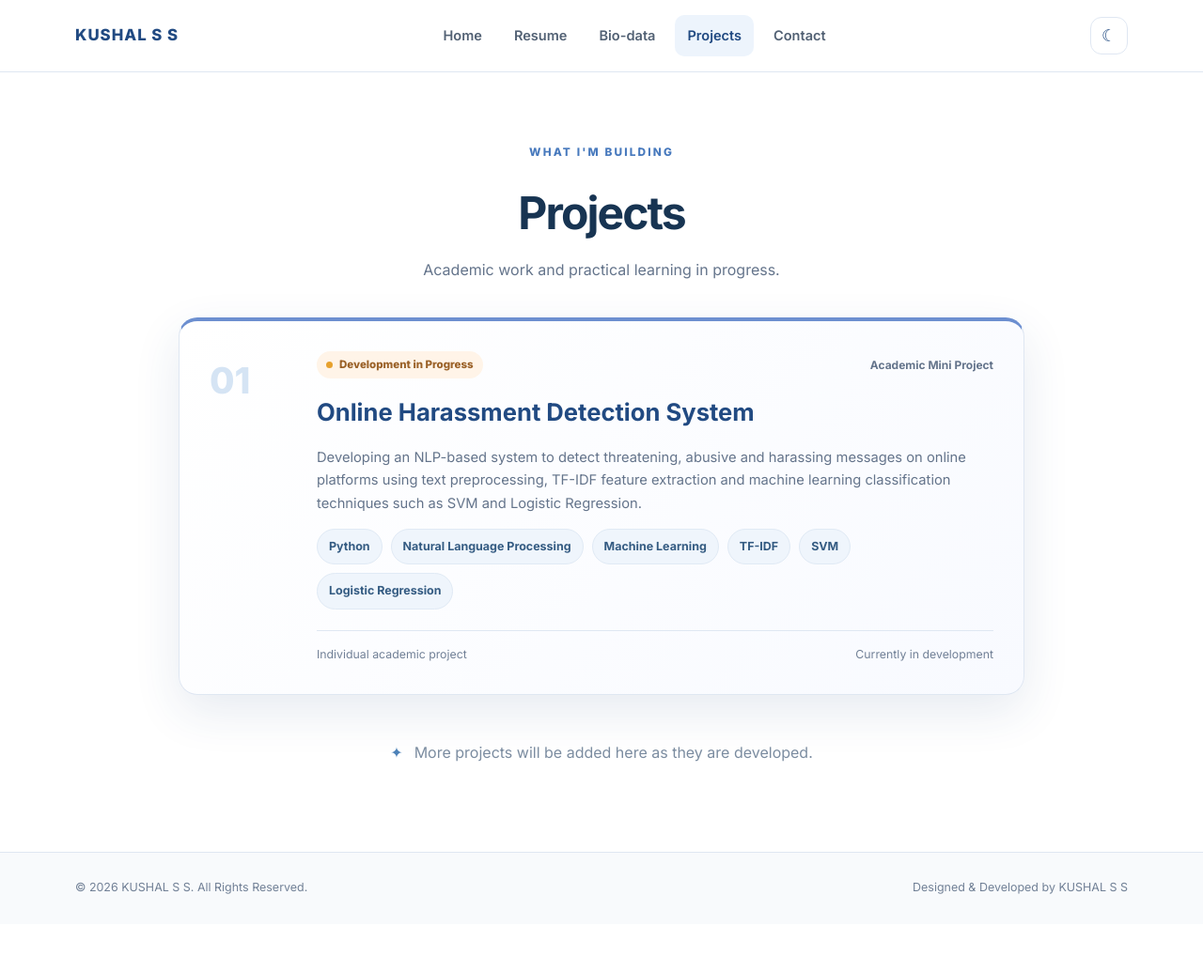
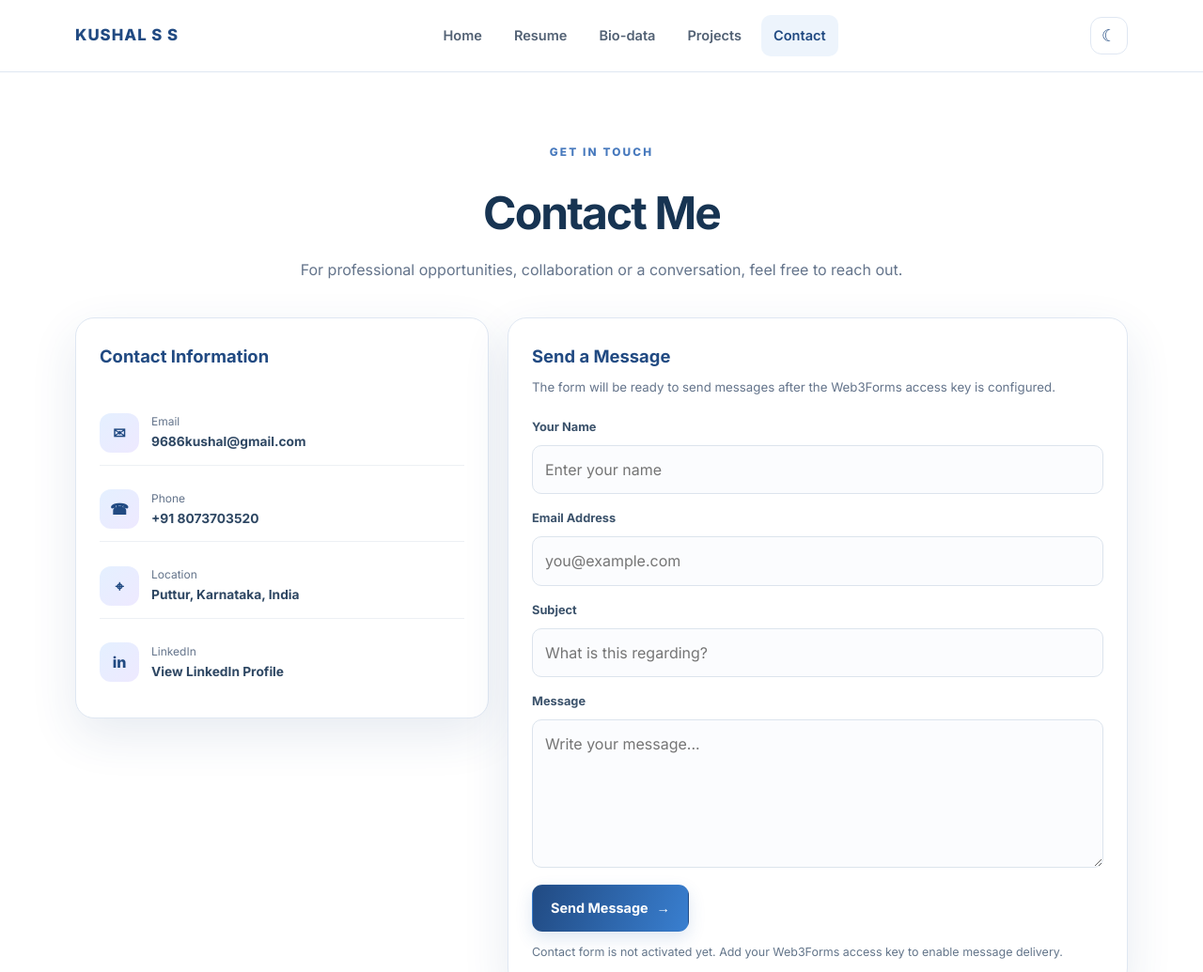
Before and after one commit to kushal714/kushal-portfolio, a plain HTML site: page contact.html in a window 1280 px wide. Shown: the top 1035 px of the page at 94% size. Before the commit the page ends 984 px from the top, so only its background shows below. Drawn offline with nearby package versions, Linux system fonts and the light colour scheme.

Commit message:
Update contact page content and structure

```diff
--- a/contact.html
+++ b/contact.html
@@ -4,9 +4,9 @@
 <head>
   <meta charset="UTF-8">
   <meta name="viewport" content="width=device-width, initial-scale=1.0">
-  <meta name="description" content="Academic project portfolio of Kushal S S.">
+  <meta name="description" content="Contact Kushal S S.">
 
-  <title>Projects | Kushal S S</title>
+  <title>Contact | Kushal S S</title>
 
   <link rel="preconnect" href="https://fonts.googleapis.com">
   <link rel="preconnect" href="https://fonts.gstatic.com" crossorigin>
@@ -43,8 +43,8 @@
         <li><a href="index.html">Home</a></li>
         <li><a href="resume.html">Resume</a></li>
         <li><a href="biodata.html">Bio-data</a></li>
-        <li><a class="active" href="projects.html">Projects</a></li>
-        <li><a href="contact.html">Contact</a></li>
+        <li><a href="projects.html">Projects</a></li>
+        <li><a class="active" href="contact.html">Contact</a></li>
       </ul>
 
       <button class="theme-toggle" type="button" aria-label="Toggle light and dark theme">
@@ -61,69 +61,152 @@
 
     <div class="page-heading reveal">
 
-      <p class="eyebrow">WHAT I'M BUILDING</p>
+      <p class="eyebrow">GET IN TOUCH</p>
 
-      <h1>Projects</h1>
+      <h1>Contact Me</h1>
 
-      <p>Academic work and practical learning in progress.</p>
+      <p>
+        For professional opportunities, collaboration or a conversation, feel free to reach out.
+      </p>
 
     </div>
 
-    <!-- Project Card -->
+    <div class="contact-layout">
 
-    <article class="project-card reveal">
+      <!-- Contact Information -->
 
-      <div class="project-number">01</div>
+      <section class="contact-info content-card reveal">
 
-      <div class="project-content">
+        <h2>Contact Information</h2>
 
-        <div class="project-topline">
+        <a class="contact-row" href="mailto:9686kushal@gmail.com">
 
-          <span class="status-pill">
-            <span class="status-dot"></span>
-            Development in Progress
+          <span class="contact-icon">✉</span>
+
+          <span>
+            <small>Email</small>
+            <strong>9686kushal@gmail.com</strong>
           </span>
 
-          <span class="project-type">Academic Mini Project</span>
+        </a>
+
+        <a class="contact-row" href="tel:+918073703520">
+
+          <span class="contact-icon">☎</span>
+
+          <span>
+            <small>Phone</small>
+            <strong>+91 8073703520</strong>
+          </span>
+
+        </a>
+
+        <div class="contact-row">
+
+          <span class="contact-icon">⌖</span>
+
+          <span>
+            <small>Location</small>
+            <strong>Puttur, Karnataka, India</strong>
+          </span>
 
         </div>
 
-        <h2>Online Harassment Detection System</h2>
+        <a class="contact-row"
+           href="https://www.linkedin.com/in/kushal-ss-b0852332a/"
+           target="_blank"
+           rel="noopener noreferrer">
 
-        <p>
-          Developing an NLP-based system to detect threatening, abusive and harassing messages on online platforms using text preprocessing, TF-IDF feature extraction and machine learning classification techniques such as SVM and Logistic Regression.
+          <span class="contact-icon">in</span>
+
+          <span>
+            <small>LinkedIn</small>
+            <strong>View LinkedIn Profile</strong>
+          </span>
+
+        </a>
+
+      </section>
+
+      <!-- Contact Form -->
+
+      <section class="content-card reveal">
+
+        <h2>Send a Message</h2>
+
+        <p class="form-intro">
+          The form will be ready to send messages after the Web3Forms access key is configured.
         </p>
 
-        <div class="tag-list">
+        <form id="contact-form" class="contact-form">
 
-          <span>Python</span>
-          <span>Natural Language Processing</span>
-          <span>Machine Learning</span>
-          <span>TF-IDF</span>
-          <span>SVM</span>
-          <span>Logistic Regression</span>
+          <label for="name">Your Name</label>
 
-        </div>
+          <input
+            id="name"
+            name="name"
+            type="text"
+            placeholder="Enter your name"
+            required
+            minlength="2"
+          >
 
-        <div class="project-foot">
+          <label for="email">Email Address</label>
 
-          <span>Individual academic project</span>
+          <input
+            id="email"
+            name="email"
+            type="email"
+            placeholder="you@example.com"
+            required
+          >
 
-          <span>Currently in development</span>
+          <label for="subject">Subject</label>
 
-        </div>
+          <input
+            id="subject"
+            name="subject"
+            type="text"
+            placeholder="What is this regarding?"
+            required
+          >
 
-      </div>
+          <label for="message">Message</label>
 
-    </article>
+          <textarea
+            id="message"
+            name="message"
+            rows="5"
+            placeholder="Write your message..."
+            required
+            minlength="10"
+          ></textarea>
 
-    <!-- Future Projects -->
+          <!-- Web3Forms Configuration -->
 
-    <div class="empty-project-note reveal">
+          <input
+            type="hidden"
+            name="access_key"
+            value="ADD_YOUR_WEB3FORMS_ACCESS_KEY"
+          >
 
-      <span>✦</span>
+          <input
+            type="hidden"
+            name="from_name"
+            value="Kushal S S Portfolio"
+          >
 
-      <p>More projects will be added here as they are developed.</p>
+          <button class="button button-primary" type="submit">
+            Send Message <span aria-hidden="true">→</span>
+          </button>
+
+          <p class="form-status" id="form-status" role="status" aria-live="polite">
+            Contact form is not activated yet. Add your Web3Forms access key to enable message delivery.
+          </p>
+
+        </form>
+
+      </section>
 
     </div>
 
```
